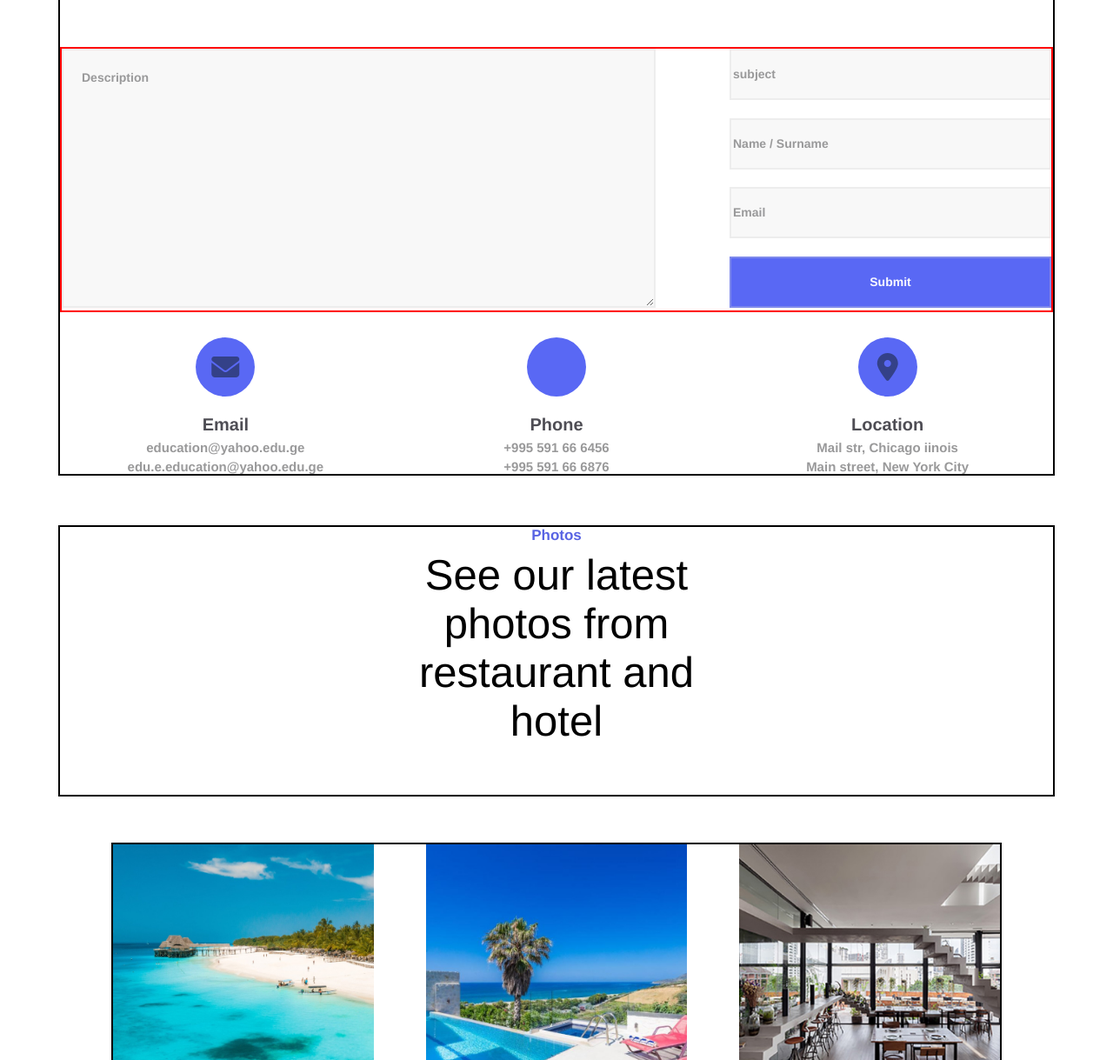
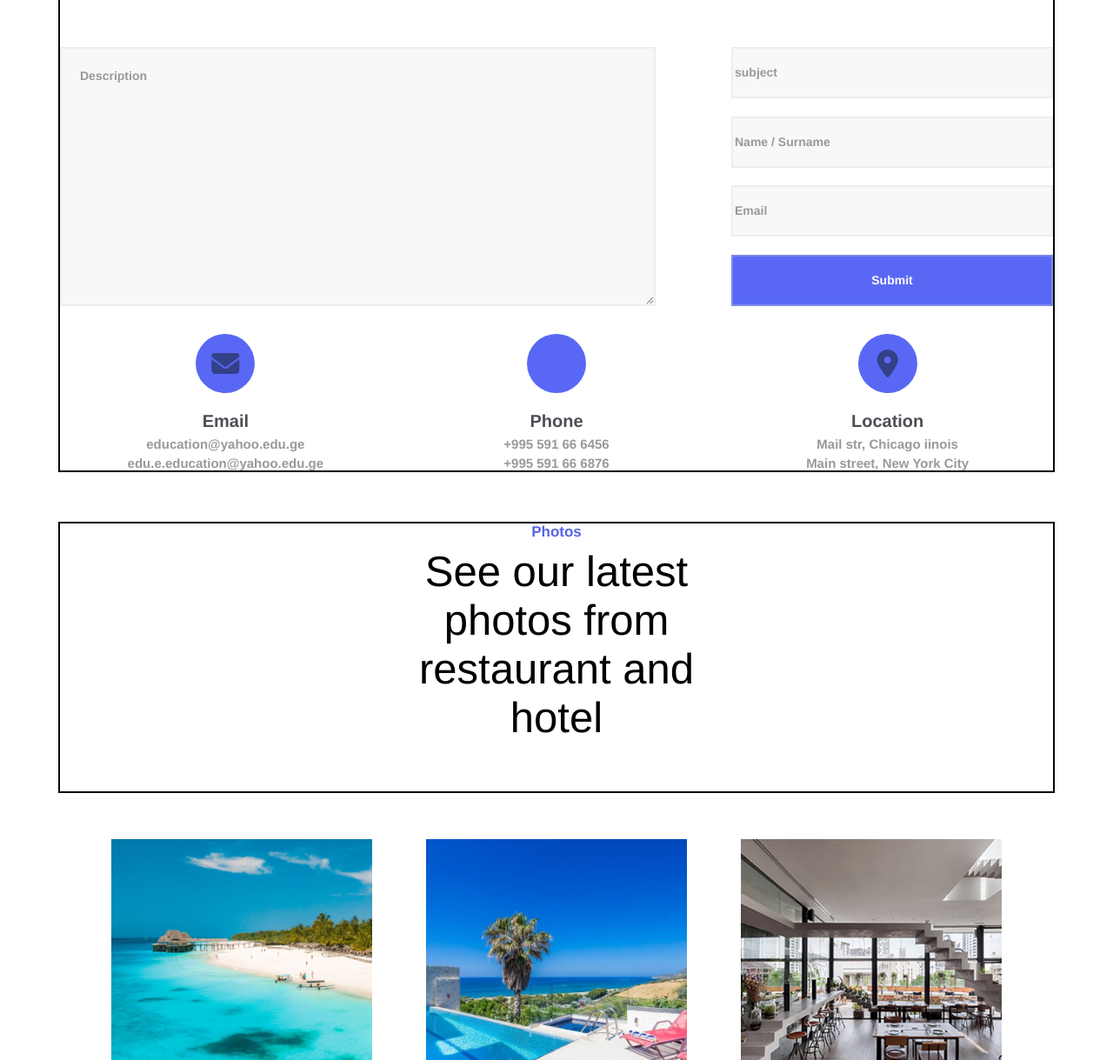
Before and after one commit to DatoTsagurishvili/forms, a plain HTML site: page index.html in a window 1280 px wide. Shown: the part 201-1420 px from the top of the page at 87% size. Drawn offline with Linux system fonts and the light colour scheme; some icons are missing.

Commit message:
done 3/4

```diff
--- a/css/media.css
+++ b/css/media.css
@@ -140,6 +140,7 @@
     h2 {
     width: 100%;
     }
+
 }
 @media (max-width:378px) {
     .rec1, .rec2, .rec3 {
--- a/css/style.css
+++ b/css/style.css
@@ -29,7 +29,6 @@ h2 {
 .s1div2 {
     display: flex;
     justify-content: space-between;
-    border: 2px solid red;
 }
 #textarea {
     width: 756px;
@@ -125,7 +124,6 @@ a {
     margin: 0 auto;
     display: flex;
     justify-content: space-between;
-    border: 2px solid black;
 }
 .s-2 {
     margin-bottom: 39px;
```
